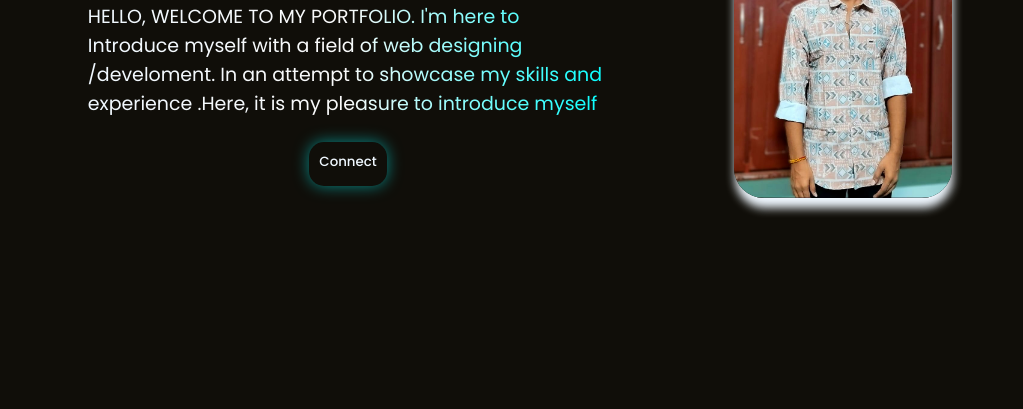
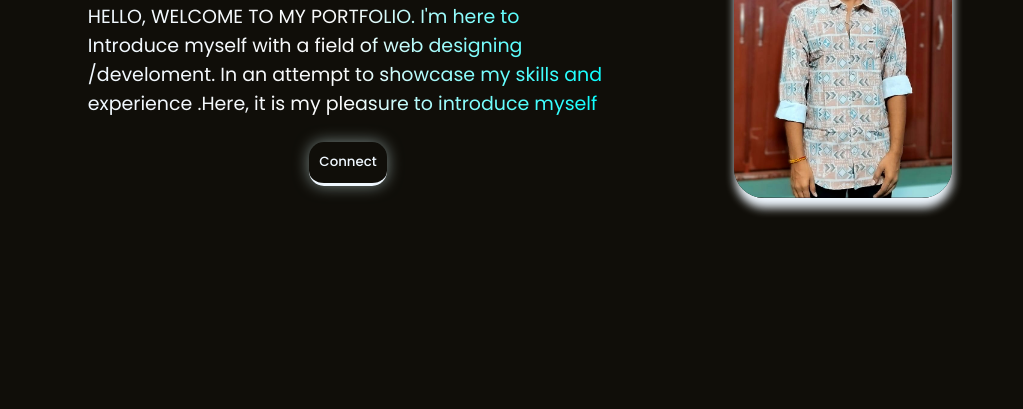
Before and after one commit to Swarup-git-hub/portfolio-, a plain HTML site: page index.html in a window 1280 px wide. In both pictures the pointer is over the button "Connect". Shown: the part 391-800 px from the top of the page, without its empty margins (128-1151 px from the left). Drawn offline with Linux system fonts and the light colour scheme.

Commit message:
Update style.css

```diff
--- a/style.css
+++ b/style.css
@@ -86,11 +86,11 @@ button {
 button:hover {
     /* box-shadow: 3px 7px 10px var(--text-color); */
     border: none;
-    /* border-bottom: 3px solid aliceblue; */
+    border-bottom: 3px solid aliceblue;
     border-radius: 10 10 10px 10px;
     color: var(--text-color);
     background-color: var(--background-color);
-    box-shadow: 0px 0px 15px rgba(0, 255, 255, 0.5);
+    box-shadow: 0px 0px 15px rgba(225, 255, 255, 0.5);
     transform: translateY(2px);
     transition: 0.2s ease;
 }
```
